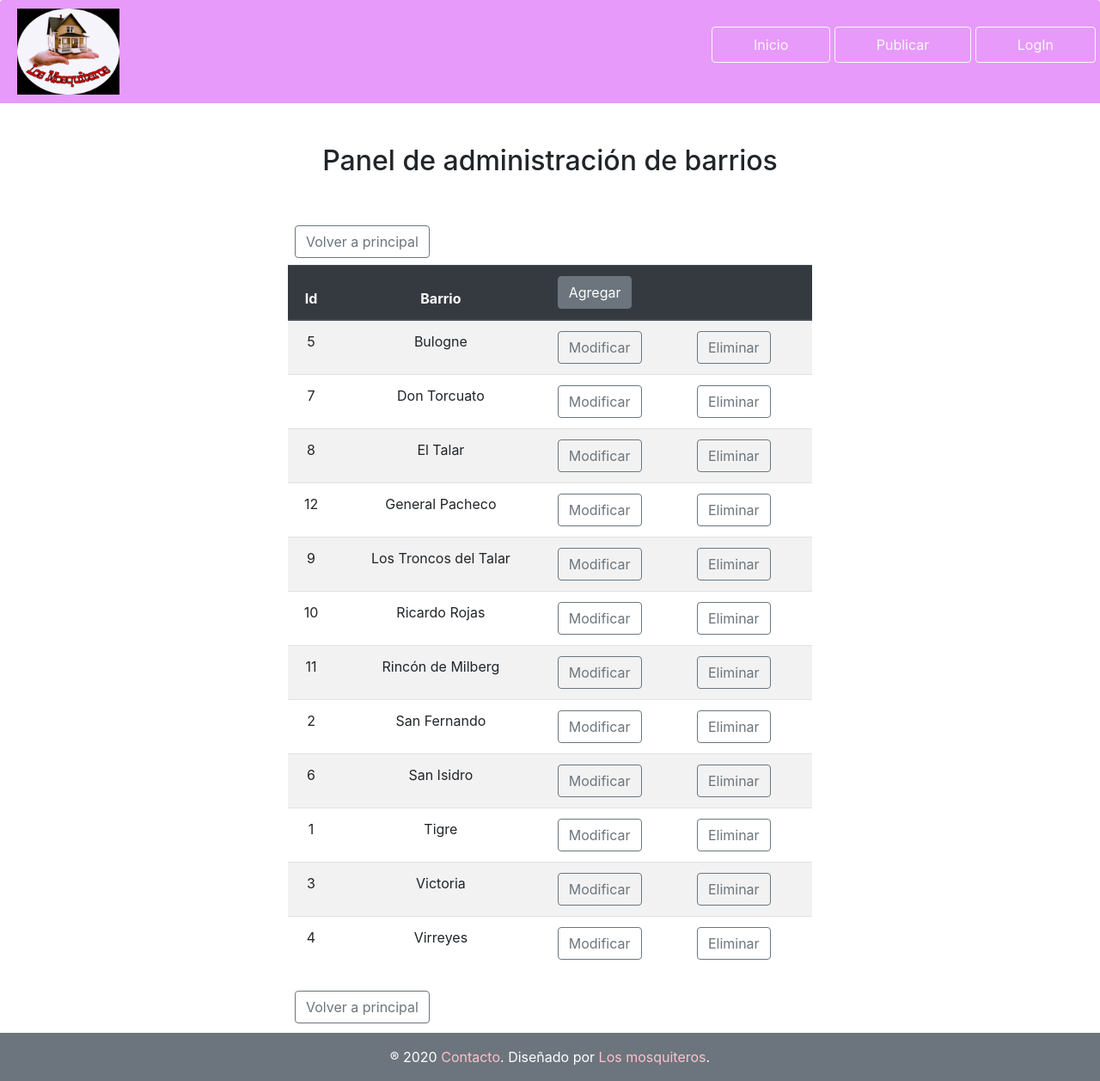
After one commit to dchiapa/losMosquiteros, a PHP site: page /adminBarrios.php in a window 1280 px wide. The commit adds this page. Shown: the whole page at 86% size. Run offline with PHP 8.4, Linux system fonts and the light colour scheme; data comes from the database, SQL or seed files in the repository.

Commit message:
admin de barrios

```diff
--- a/admin.php
+++ b/admin.php
@@ -18,7 +18,7 @@
 			<h2 class="d-block text-center my-5">Panel de administración</h2>
 			<div class="row">
 				<div class="list-group col-6 mx-auto">
-					<a href="#" class="list-group-item list-group-item-action text-center">Panel de administración de Barrios</a>
+					<a href="adminBarrios.php" class="list-group-item list-group-item-action text-center">Panel de administración de Barrios</a>
 					<a href="adminEstados.php" class="list-group-item list-group-item-action text-center">Panel de administración de Estados</a>
 					<a href="adminTipos.php" class="list-group-item list-group-item-action text-center">Panel de administración de Tipos</a>
 					<a href="#" class="list-group-item list-group-item-action text-center">Panel de administración de Usuarios</a>
--- /dev/null
+++ b/adminBarrios.php
@@ -0,0 +1,57 @@
+<?php
+    require 'funciones/conexion.php';
+    require 'funciones/barrio.php';
+    $barrios = listarBarrios();
+	include 'html/header.html';
+?>
+<body>
+    <main id="adminEstados">
+        <header class="card-header border-0">
+            <img src="img/logo2.jpeg" alt="Logo de Los mosquiteros">
+            <h1 class="d-none">Los Mosquiteros</h1>
+            <nav>
+                <ul>
+        	 	    <li class="d-inline"><a href="index.php" class="btn btn-outline-light py-2 px-5">Inicio</a></li>
+        	 	    <li class="d-inline"><a href="" class="btn btn-outline-light py-2 px-5">Publicar</a></li>
+        	 	    <li class="d-inline"><a href="admin.php" class="btn btn-outline-light py-2 px-5">LogIn</a></li>
+                </ul>
+            </nav>
+        </header>
+        <div class="col-6 mx-auto">
+            <h2 class="d-block text-center my-5">Panel de administración de barrios</h2>
+            <a href="admin.php" class="btn btn-outline-secondary m-2">Volver a principal</a>
+            <table class="table table-hover table-border table-striped">
+                <thead class="thead-dark">
+        	    	<tr>
+                        <th class=" text-center">Id</th>
+        	    		<th class=" text-center">Barrio</th>
+        	        	<th colspan="3">
+        	        		<a href="formAgregarEstado.php" class="btn btn-secondary">Agregar</a>
+        	    		</th>
+        	    	</tr>
+                </thead>
+                <tbody>
+<?php
+    while($barrio = mysqli_fetch_assoc($barrios)){
+?>
+                    <tr>
+                        <td class=" text-center"><?= $barrio['idBarrio'] ?></td>
+                        <td class=" text-center"><?= $barrio['valorBarrio'] ?></td>
+                        <td>
+	    		    		<a href="formModificarBarrio.php?idBarrio=<?= $barrio['idBarrio'] ?>" class="btn btn-outline-secondary">Modificar</a>
+                        </td>
+	    		    	<td>
+	    		    		<a href="formEliminarBarrio.php?idBarrio=<?= $barrio['idBarrio'] ?>" class="btn btn-outline-secondary">Eliminar</a>
+                        </td>
+                    </tr>
+<?php
+    }
+?>
+                </tbody>
+            </table>
+            <a href="admin.php" class="btn btn-outline-secondary m-2">Volver a principal</a>
+        </div>
+    </main>
+<?php
+	include 'html/footer.html';
+?>
```
